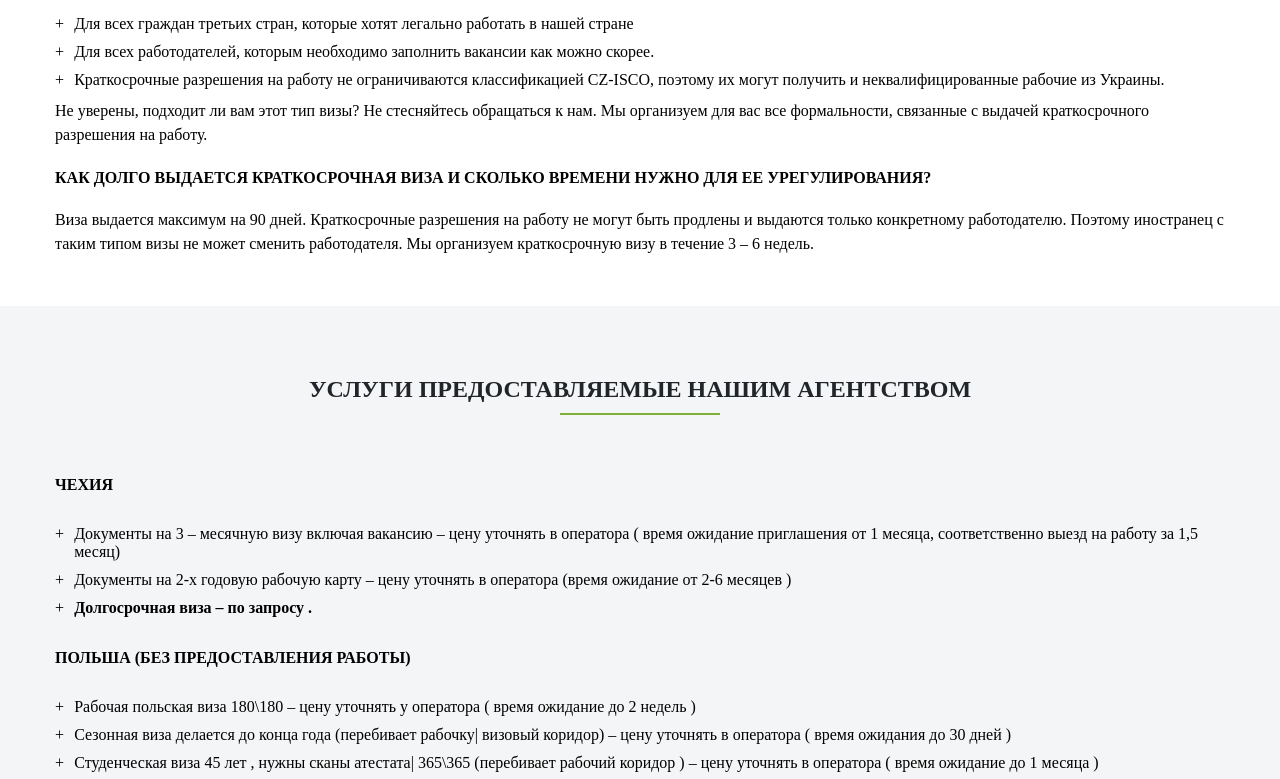
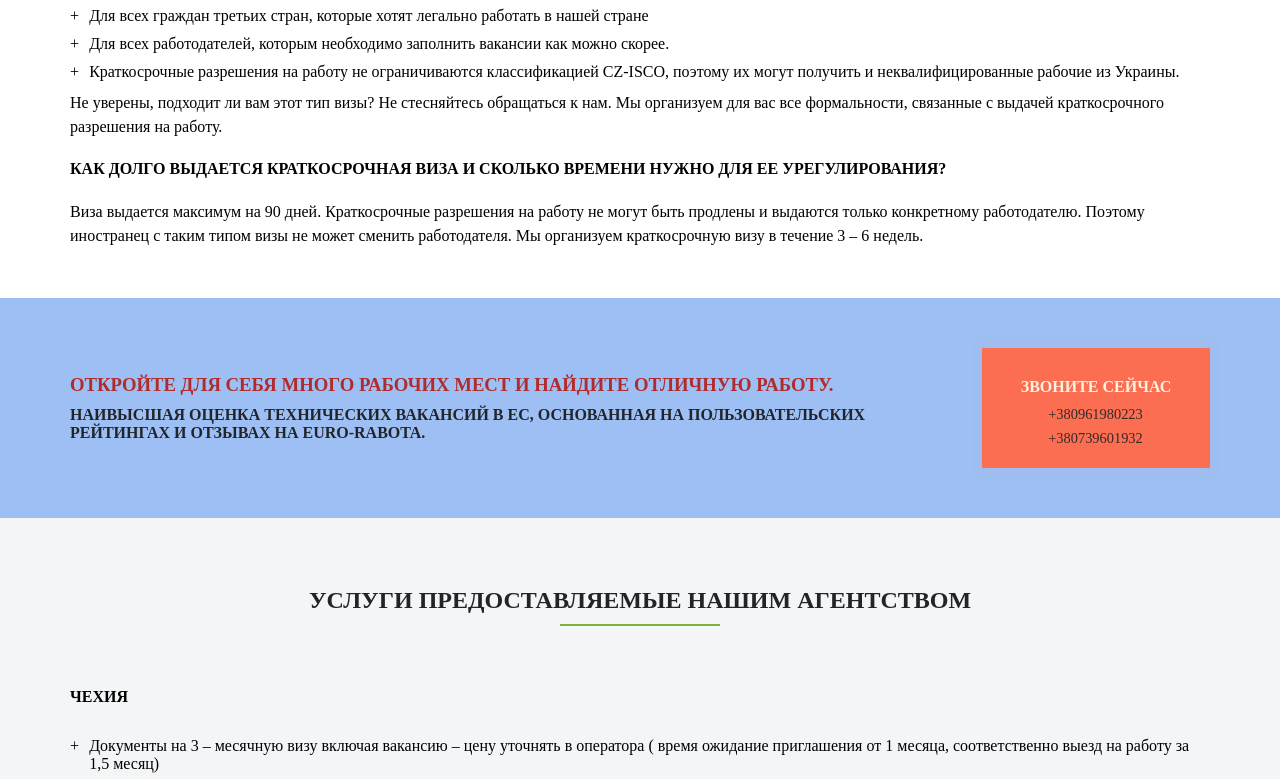
Before and after one commit to maxpavluschenko/landing, a website: page src/index.html in a window 1280 px wide. Shown: the part 1785-2564 px from the top of the page. Drawn offline with nearby package versions, Linux system fonts and the light colour scheme; files that its build step writes are made by us from their sources; files whose address does not match are found by name.

Commit message:
add banner

```diff
--- a/src/style/global.scss
+++ b/src/style/global.scss
@@ -1,5 +1,6 @@
 * {
   scroll-behavior: smooth !important;
+  box-sizing: border-box;
 }
 
 body {
@@ -65,7 +66,7 @@ ul {
 
 section {
   scroll-behavior: smooth;
-  scroll-margin-top: 76px;
+  scroll-margin-top: 100px;
   min-height: 150px;
   overflow: hidden;
 
@@ -110,6 +111,18 @@ img {
   width: 100%;
 }
 
+.pulse {
+  display: block;
+  background: #FC6E51;
+  box-shadow: 0 0 0 rgba(252, 110, 81, .4);
+  animation: pulse 2s infinite;
+
+  &:hover {
+    animation: none;
+  }
+
+}
+
 button {
   padding: 12px 38px;
   line-height: 1.25;
@@ -144,7 +157,7 @@ button {
   &:focus,
   &:hover {
     outline: none;
-    box-shadow: 0 0 6px 1px rgba(0, 0, 0, 0.3);
+    box-shadow: 0 0 6px 1px rgba(0, 0, 0, 0.6);
     background: darken(#FC6E51, 7%);
   }
 
@@ -155,3 +168,30 @@ button {
     }
   }
 }
+
+@-webkit-keyframes pulse {
+  0% {
+    -webkit-box-shadow: 0 0 0 0 rgba(252, 110, 81, .6);
+  }
+  70% {
+    -webkit-box-shadow: 0 0 0 10px rgba(252, 110, 81, 0);
+  }
+  100% {
+    -webkit-box-shadow: 0 0 0 0 rgba(252, 110, 81, 0);
+  }
+}
+
+@keyframes pulse {
+  0% {
+    -moz-box-shadow: 0 0 0 0 rgba(252, 110, 81, .6);
+    box-shadow: 0 0 0 0 rgba(252, 110, 81, .4);
+  }
+  70% {
+    -moz-box-shadow: 0 0 0 10px rgba(252, 110, 81, 0);
+    box-shadow: 0 0 0 10px rgba(252, 110, 81, 0);
+  }
+  100% {
+    -moz-box-shadow: 0 0 0 0 rgba(252, 110, 81, 0);
+    box-shadow: 0 0 0 0 rgba(252, 110, 81, 0);
+  }
+}
--- a/src/style/my.scss
+++ b/src/style/my.scss
@@ -115,24 +115,96 @@
   }
 
   @media screen and (max-width: 680px) {
-    .top-info{
-      >div{
+    .top-info {
+      > div {
         width: 100%;
       }
     }
     .navbar {
       height: auto;
+
       &-wrapper {
         flex-wrap: wrap;
       }
-      &-list{
+
+      &-list {
         margin: 15px 0 0 0;
       }
-      &-nav{
+
+      &-nav {
         flex-wrap: wrap;
-        .nav-item{
+
+        .nav-item {
           margin-bottom: 20px;
         }
+      }
+    }
+  }
+}
+
+.banner {
+  position: relative;
+  background-color: #9ebff3;
+
+  .bg-image {
+    position: absolute;
+    width: 100%;
+    height: 100%;
+    object-fit: cover;
+    z-index: 1;
+  }
+
+  &-wrapper {
+    display: flex;
+    align-items: stretch;
+  }
+
+  &-description {
+    display: flex;
+    flex-direction: column;
+    justify-content: center;
+    align-items: flex-start;
+    padding-right: 50px;
+    flex: 0 1 80%;
+
+    h3, h4 {
+      margin: 0;
+      color: #b02c2c;
+    }
+
+    h3 {
+      margin-bottom: 10px;
+    }
+
+    h4 {
+      color: #212529;
+    }
+  }
+
+  &-btn {
+    flex: 0 1 20%;
+    display: flex;
+    padding: 20px 0;
+    align-items: center;
+    justify-content: center;
+    flex-direction: column;
+
+    .call-now {
+      color: #fdf1e0;
+      padding: 10px 25px;
+    }
+
+    a {
+      color: #342a2a;
+      transition: all 500ms cubic-bezier(0.165, 0.840, 0.440, 1.000);
+      transform: scale(0.9, 0.9);
+
+      &:not(:last-child) {
+        margin-bottom: 6px;
+      }
+
+      &:hover {
+        transform: translateZ(0) scale(1.0, 1.0);
       }
     }
   }
--- /dev/null
+++ b/src/template/banner.html
@@ -0,0 +1,16 @@
+<section class="banner">
+    <div class="container">
+        <div class="banner-wrapper">
+            <div class="banner-description">
+                <h3>ОТКРОЙТЕ ДЛЯ СЕБЯ МНОГО РАБОЧИХ МЕСТ И НАЙДИТЕ ОТЛИЧНУЮ РАБОТУ.</h3>
+                <h4>НАИВЫСШАЯ ОЦЕНКА ТЕХНИЧЕСКИХ ВАКАНСИЙ В ЕС, ОСНОВАННАЯ НА ПОЛЬЗОВАТЕЛЬСКИХ РЕЙТИНГАХ И ОТЗЫВАХ НА
+                    EURO-RABOTA.</h4>
+            </div>
+            <div class="banner-btn pulse">
+                <div class="call-now"><b>ЗВОНИТЕ СЕЙЧАС</b></div>
+                <a href="tel:+380961980223">+380961980223</a>
+                <a href="tel:+380739601932">+380739601932</a>
+            </div>
+        </div>
+    </div>
+</section>
```
Also changed, not shown: src/index.html (+1 -0 lines), build/css/main.css, build/css/main.min.css, build/img/banner.jpg (added), build/index.html.
